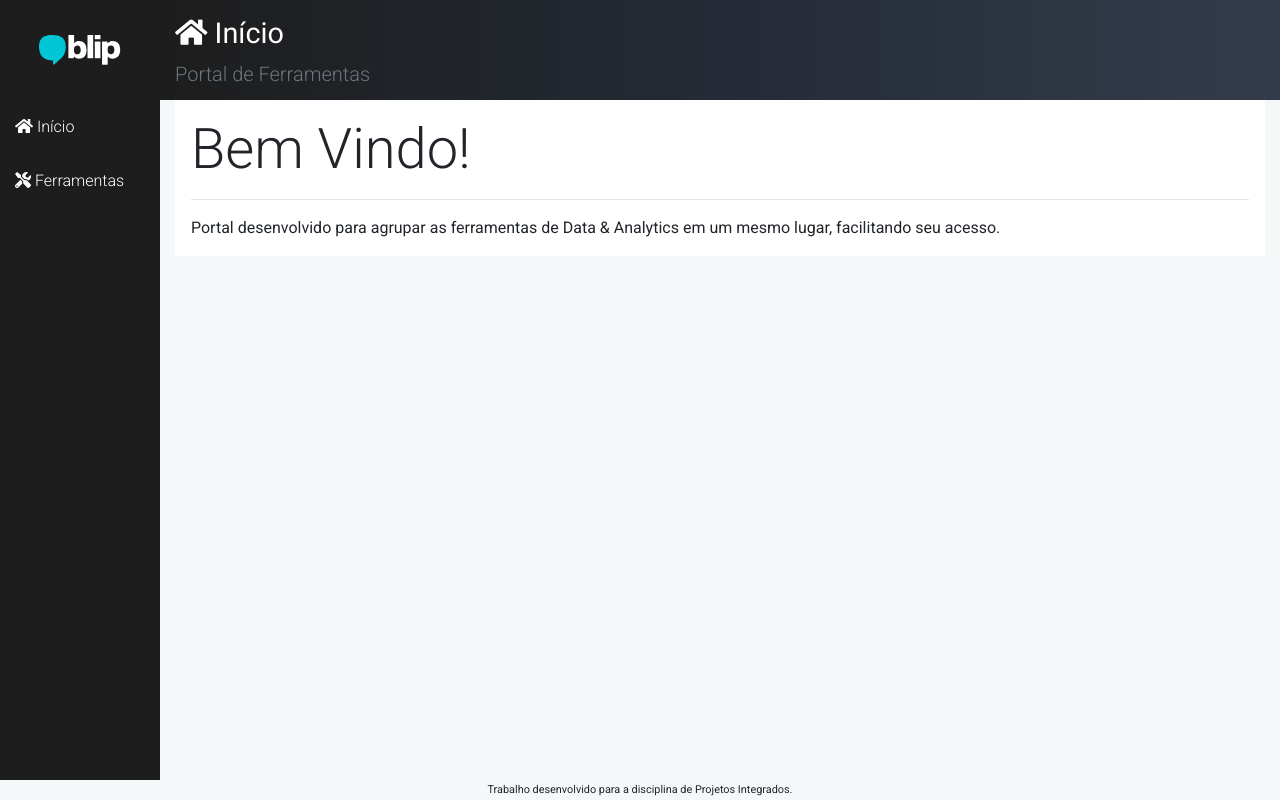
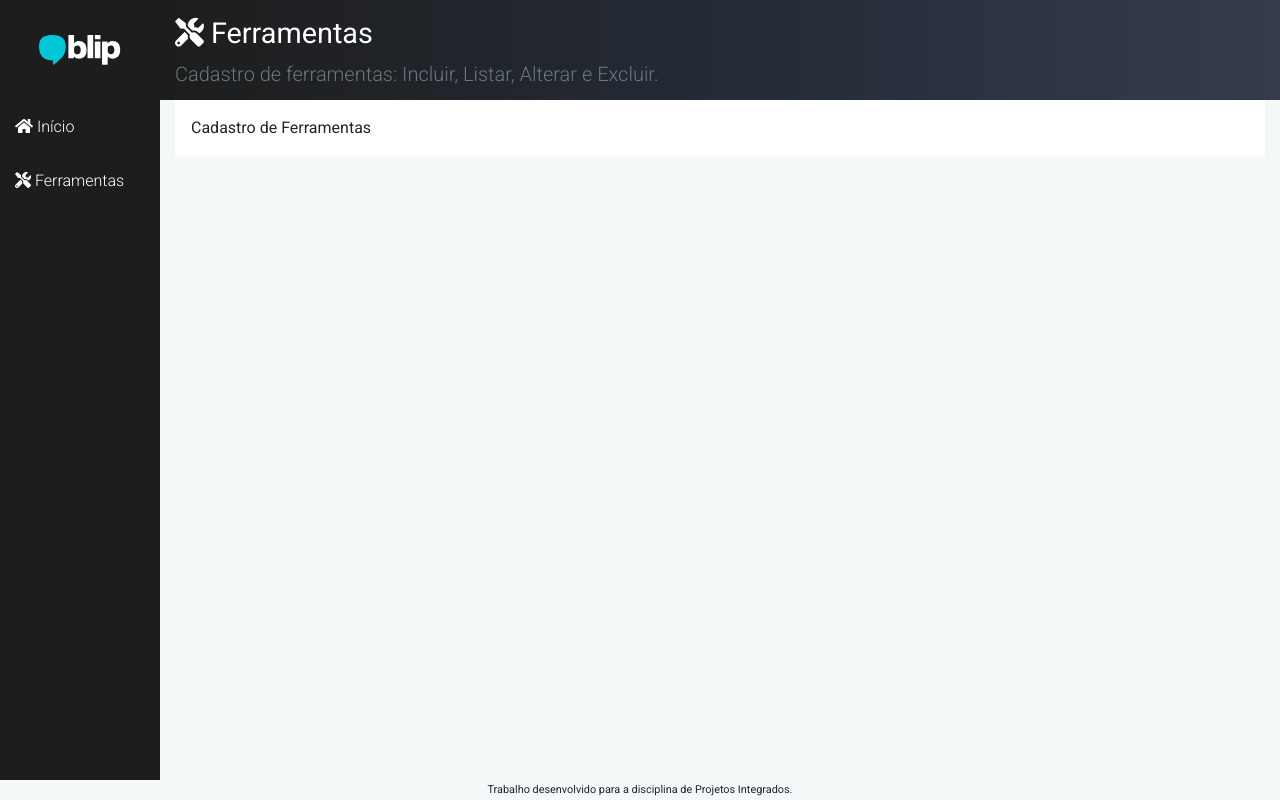
Before and after one commit to mabner/pia-base-files, a React (Create React App) app in the folder frontend/: page /tools in a window 1280 px wide. Built offline with nearby package versions, Linux system fonts and the light colour scheme.

Commit message:
Tools route and a href changed for React Link

```diff
--- a/frontend/src/components/template/Logo.jsx
+++ b/frontend/src/components/template/Logo.jsx
@@ -2,11 +2,12 @@
 import React from 'react';
 // @ts-ignore
 import logo from '../../assets/images/logo.svg';
+import { Link } from 'react-router-dom';
 
 
 export default props =>
     <aside className="logo">
-        <a href="/" className="logo">
+        <Link to="/" className="logo">
             <img src={logo} alt="Take Blip" />
-        </a>
+        </Link>
 </aside>
--- a/frontend/src/components/template/Nav.jsx
+++ b/frontend/src/components/template/Nav.jsx
@@ -1,15 +1,17 @@
 import './Nav.css';
 import React from 'react';
+import { Link } from 'react-router-dom';
 
-export default props =>
+export default (props) => (
 	<aside className="menu-area">
 		<nav className="menu">
 			{/* Refatorar pra componente */}
-            <a href="/">
+			<Link to="/">
 				<i className="fas fa-home"></i> Início
-            </a>
-            <a href="#/tools">
+			</Link>
+			<Link to="/tools">
 				<i className="fas fa-tools"></i> Ferramentas
-            </a>
+			</Link>
 		</nav>
 	</aside>
+);
--- a/frontend/src/components/tools/ToolsCrud.jsx
+++ b/frontend/src/components/tools/ToolsCrud.jsx
@@ -3,12 +3,12 @@
 
 const headerProps = {
 	icon: 'tools',
-	title: 'Nome',
+	title: 'Ferramentas',
 	subtitle: 'Cadastro de ferramentas: Incluir, Listar, Alterar e Excluir.',
 };
 
 export default class ToolsCrud extends Component {
-	rebder() {
+	render() {
 		return <Main {...headerProps}>Cadastro de Ferramentas</Main>;
 	}
 }
--- a/frontend/src/main/App.jsx
+++ b/frontend/src/main/App.jsx
@@ -5,17 +5,22 @@
 
 import './App.css';
 import React from 'react';
+import { BrowserRouter } from 'react-router-dom';
+
 
 import Logo from '../components/template/Logo';
 import Nav from '../components/template/Nav';
-import Home from '../components/home/Home';
+import Routes from './Routes';
 import Footer from '../components/template/Footer';
 
-export default (props) => (
-	<div className="app">
-		<Logo />
-        <Nav />
-        <Home />
-		<Footer />
-	</div>
+// Teste <HashRouter> for deploy if <BrowserRouter> presents any problems
+export default ( props ) => (
+	<BrowserRouter>
+		<div className="app">
+			<Logo />
+			<Nav />
+			<Routes />
+			<Footer />
+		</div>
+	</BrowserRouter>
 );
--- /dev/null
+++ b/frontend/src/main/Routes.jsx
@@ -0,0 +1,13 @@
+import React from 'react';
+import { Switch, Route, Redirect } from 'react-router';
+
+import Home from '../components/home/Home';
+import ToolsCrud from '../components/tools/ToolsCrud';
+
+export default (props) => (
+	<Switch>
+		<Route exact path="/" component={Home} />
+		<Route path="/tools" component={ToolsCrud} />
+		<Redirect from="*" to="/" />
+	</Switch>
+);
```
Lines whose indentation alone changed are shown as unchanged.
